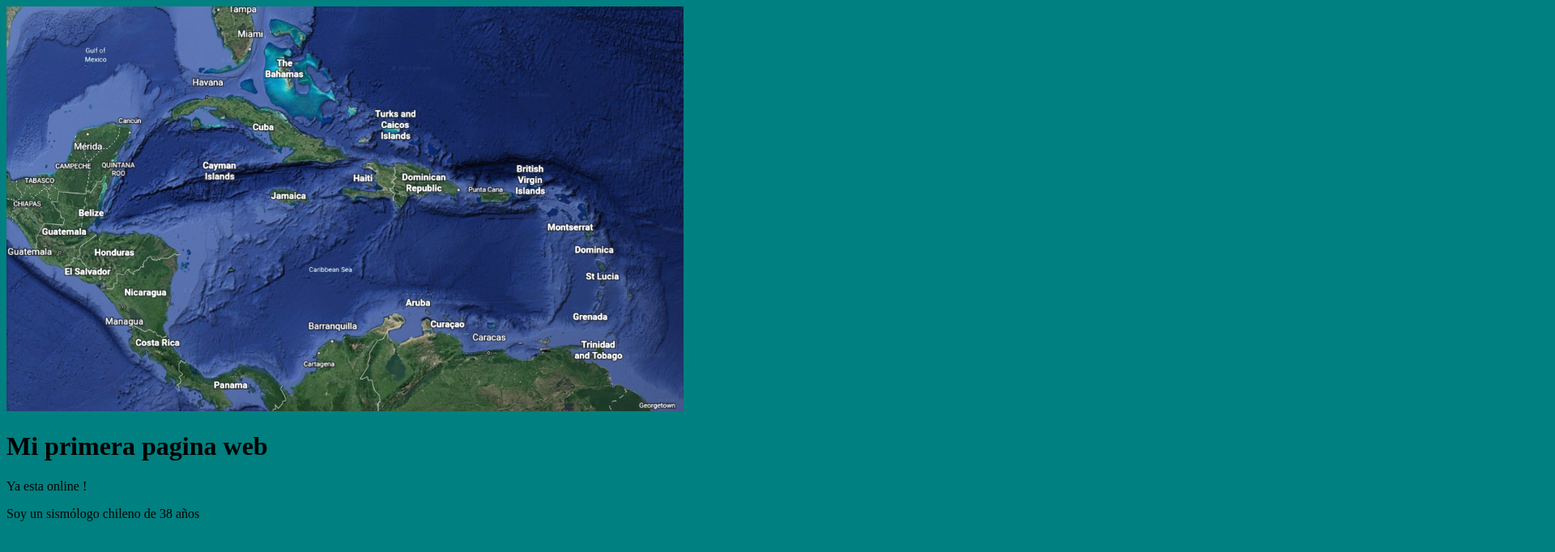
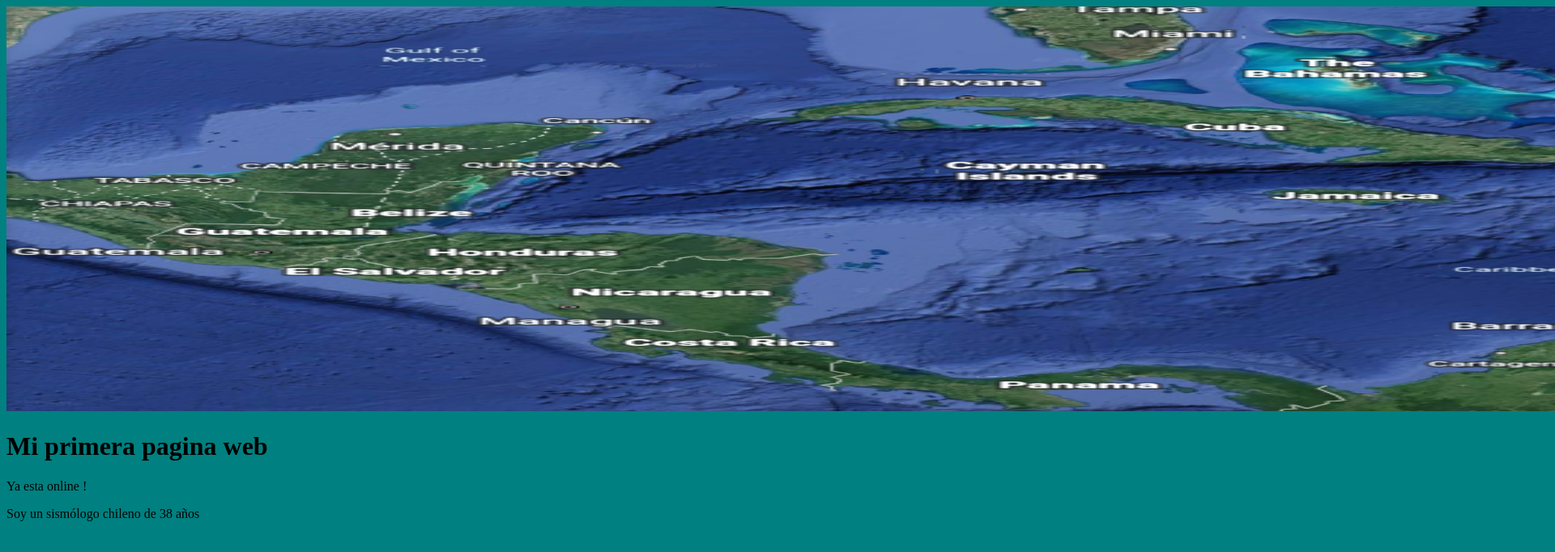
Before and after one commit to RodrigoC-A/rodrigoc-a.github.io, a plain HTML site: page index.html in a window 1280 px wide. Shown: the top 682 px of the page at 81% size, 1920 px wide, since content can reach past the window. Drawn offline with Linux system fonts and the light colour scheme.

Commit message:
Add files via upload

```diff
--- a/index.html
+++ b/index.html
@@ -5,7 +5,7 @@
 </head>
 <body>
 <body style="background-color:#008080;">
-<img src="Screenshot_20221021_091502.png" alt="MarineGEO circle logo" style="height: 500px; width:4000;"/>
+<img src="Screenshot_20221021_091502.png" alt="MarineGEO circle logo" style="height: 500px; width:4000px;"/>
     <h1>Mi primera pagina web</h1>
     <p>Ya esta online !</p>
     <p>Soy un sismólogo chileno de 38 años</p>
```
